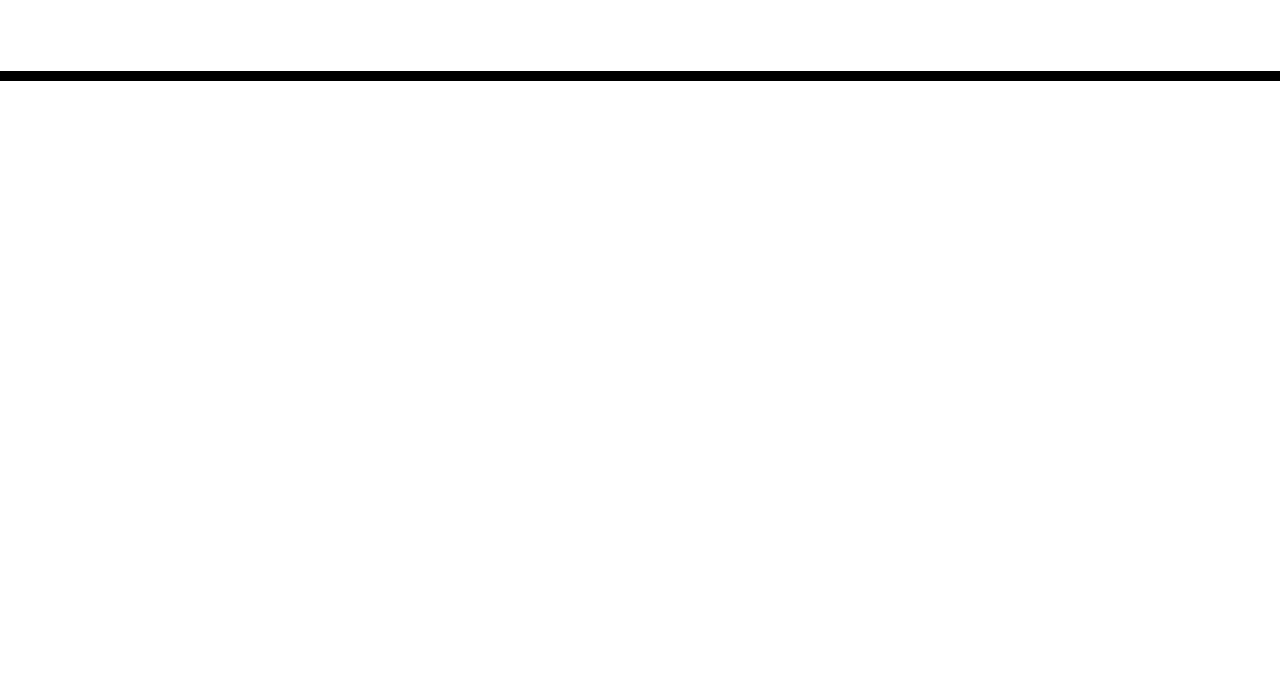
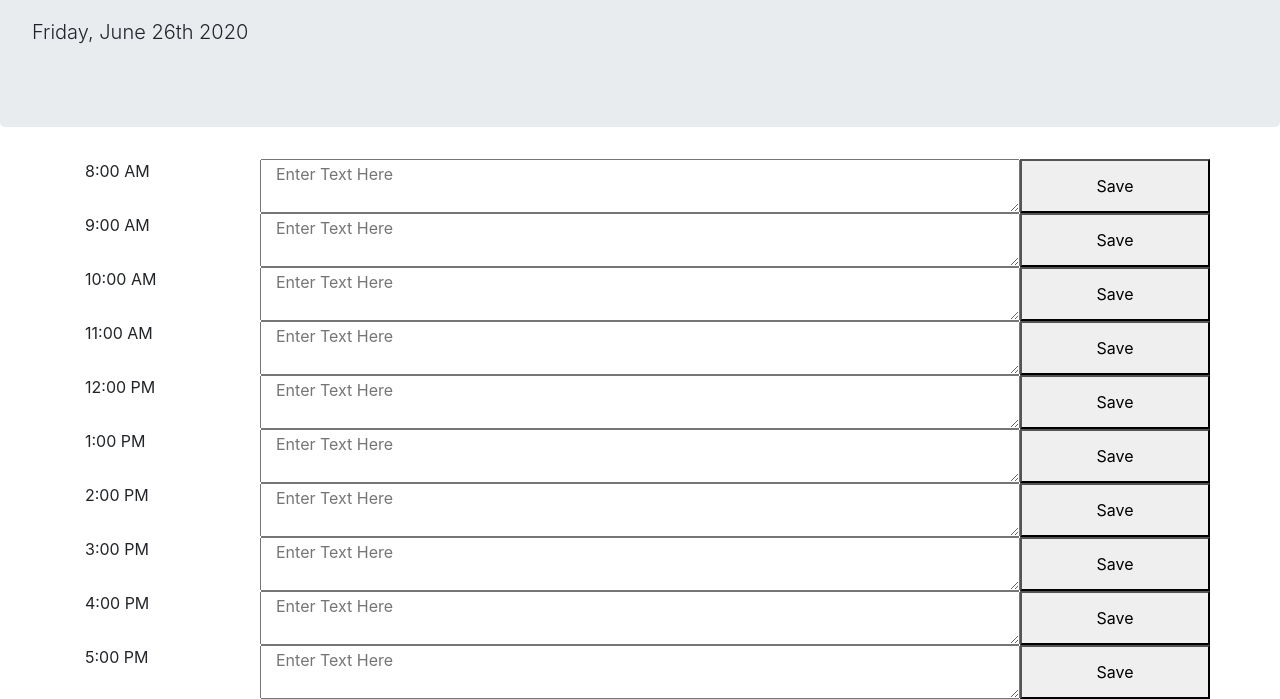
Before and after one commit to alirueter/workday-scheduler, a plain HTML site: page index.html in a window 1280 px wide. Shown: the part 187-886 px from the top of the page. Before the commit the page ends 800 px from the top, so only its background shows below. Drawn offline with nearby package versions, Linux system fonts and the light colour scheme; files that its build step writes are made by us from their sources.

Commit message:
added current day to header and time blocks

```diff
--- /dev/null
+++ b/assets/js/script.js
@@ -0,0 +1,9 @@
+const dateElement = document.getElementById('currentDay');
+
+//display date and time at top of page
+const getDateAndTime = () => {
+    var dateAndTime = moment().format("dddd, MMMM Do YYYY");
+    dateElement.innerHTML = dateAndTime;
+};
+
+getDateAndTime();
--- a/index.html
+++ b/index.html
@@ -18,7 +18,7 @@
       href="https://fonts.googleapis.com/css?family=Open+Sans&display=swap"
       rel="stylesheet"
     />
-    <link rel="stylesheet" href="style.css" />
+    <link href="assets/css/style.css">
     <title>Work Day Scheduler</title>
   </head>
 
@@ -30,9 +30,60 @@
     </header>
     <div class="container">
       <!-- Timeblocks go here -->
+      <div class="row">
+        <div class="hour col-2">8:00 AM</div>
+        <textarea class="description col-8" placeholder="Enter Text Here"></textarea>
+        <button class="saveBtn col-2">Save</button>
+      </div>
+      <div class="row">
+        <div class="hour col-2">9:00 AM</div>
+        <textarea class="description col-8" placeholder="Enter Text Here"></textarea>
+        <button class="saveBtn col-2">Save</button>
+      </div>
+      <div class="row">
+        <div class="hour col-2">10:00 AM</div>
+        <textarea class="description col-8" placeholder="Enter Text Here"></textarea>
+        <button class="saveBtn col-2">Save</button>
+      </div>
+      <div class="row">
+        <div class="hour col-2">11:00 AM</div>
+        <textarea class="description col-8" placeholder="Enter Text Here"></textarea>
+        <button class="saveBtn col-2">Save</button>
+      </div>
+      <div class="row">
+        <div class="hour col-2">12:00 PM</div>
+        <textarea class="description col-8" placeholder="Enter Text Here"></textarea>
+        <button class="saveBtn col-2">Save</button>
+      </div>
+      <div class="row">
+        <div class="hour col-2">1:00 PM</div>
+        <textarea class="description col-8" placeholder="Enter Text Here"></textarea>
+        <button class="saveBtn col-2">Save</button>
+      </div>
+      <div class="row">
+        <div class="hour col-2">2:00 PM</div>
+        <textarea class="description col-8" placeholder="Enter Text Here"></textarea>
+        <button class="saveBtn col-2">Save</button>
+      </div>
+      <div class="row">
+        <div class="hour col-2">3:00 PM</div>
+        <textarea class="description col-8" placeholder="Enter Text Here"></textarea>
+        <button class="saveBtn col-2">Save</button>
+      </div>
+      <div class="row">
+        <div class="hour col-2">4:00 PM</div>
+        <textarea class="description col-8" placeholder="Enter Text Here"></textarea>
+        <button class="saveBtn col-2">Save</button>
+      </div>
+      <div class="row">
+        <div class="hour col-2">5:00 PM</div>
+        <textarea class="description col-8" placeholder="Enter Text Here"></textarea>
+        <button class="saveBtn col-2">Save</button>
+      </div>
     </div>
 
     <script src="https://code.jquery.com/jquery-3.4.1.min.js"></script>
     <script src="https://cdnjs.cloudflare.com/ajax/libs/moment.js/2.24.0/moment.min.js"></script>
+    <script src="assets/js/script.js"></script>
   </body>
 </html>
```
